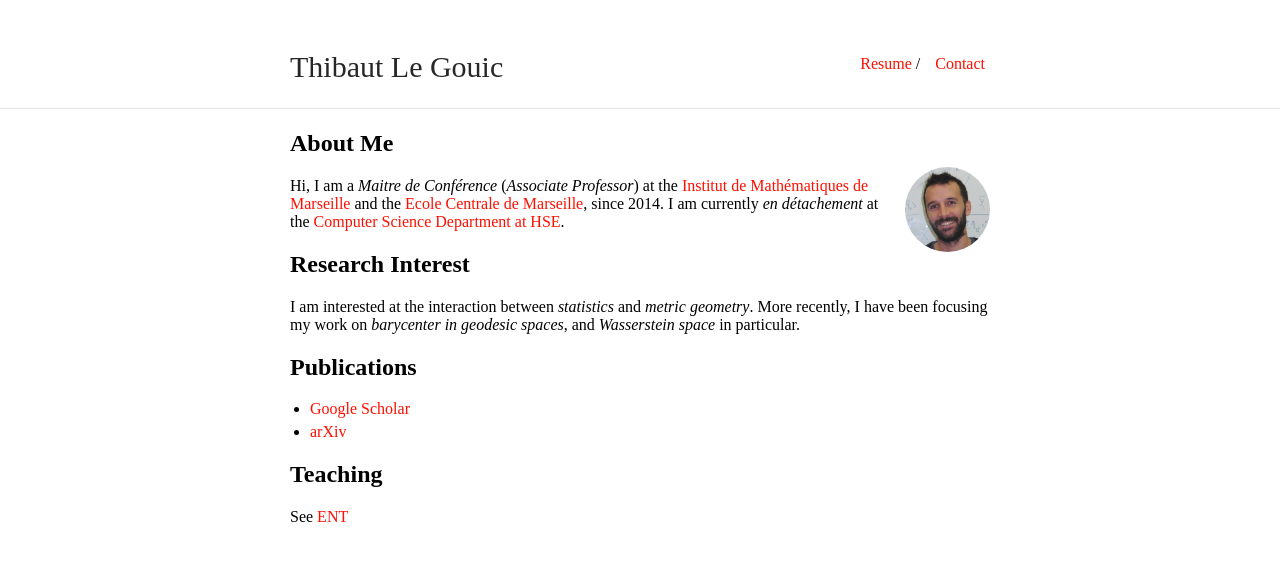
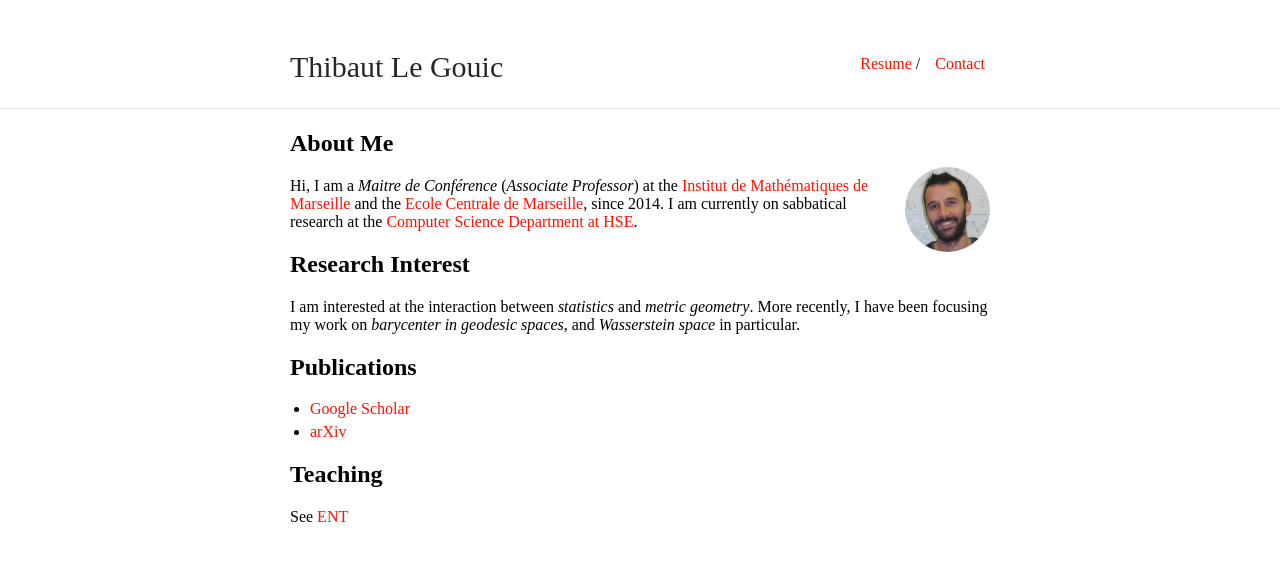
Before and after one commit to ThibautLG/thibautlg.github.io, a Jekyll site: the page built from index.md, in a window 1280 px wide. Shown: the top 561 px of the page. Built offline with Jekyll 4.4.1, drawn with Linux system fonts in a browser that asks for light colours; our own code applies the rules of GitHub Pages for plain Markdown files.

Commit message:
Autocommit

```diff
--- a/index.md
+++ b/index.md
@@ -7,7 +7,7 @@ layout: default
 <img class="profile-picture" src="photo_carre.jpg">
 
 Hi, I am a *Maitre de Conférence* (*Associate Professor*) at the [Institut de Mathématiques de Marseille](https://www.i2m.univ-amu.fr/) and the  [Ecole Centrale de Marseille](http://www.centrale-marseille.fr/), since 2014.
-I am currently *en détachement* at the [Computer Science Department at HSE](http://cs.hse.ru/en/ai).
+I am currently on sabbatical research at the [Computer Science Department at HSE](http://cs.hse.ru/en/ai).
 
 ## Research Interest
 
```
